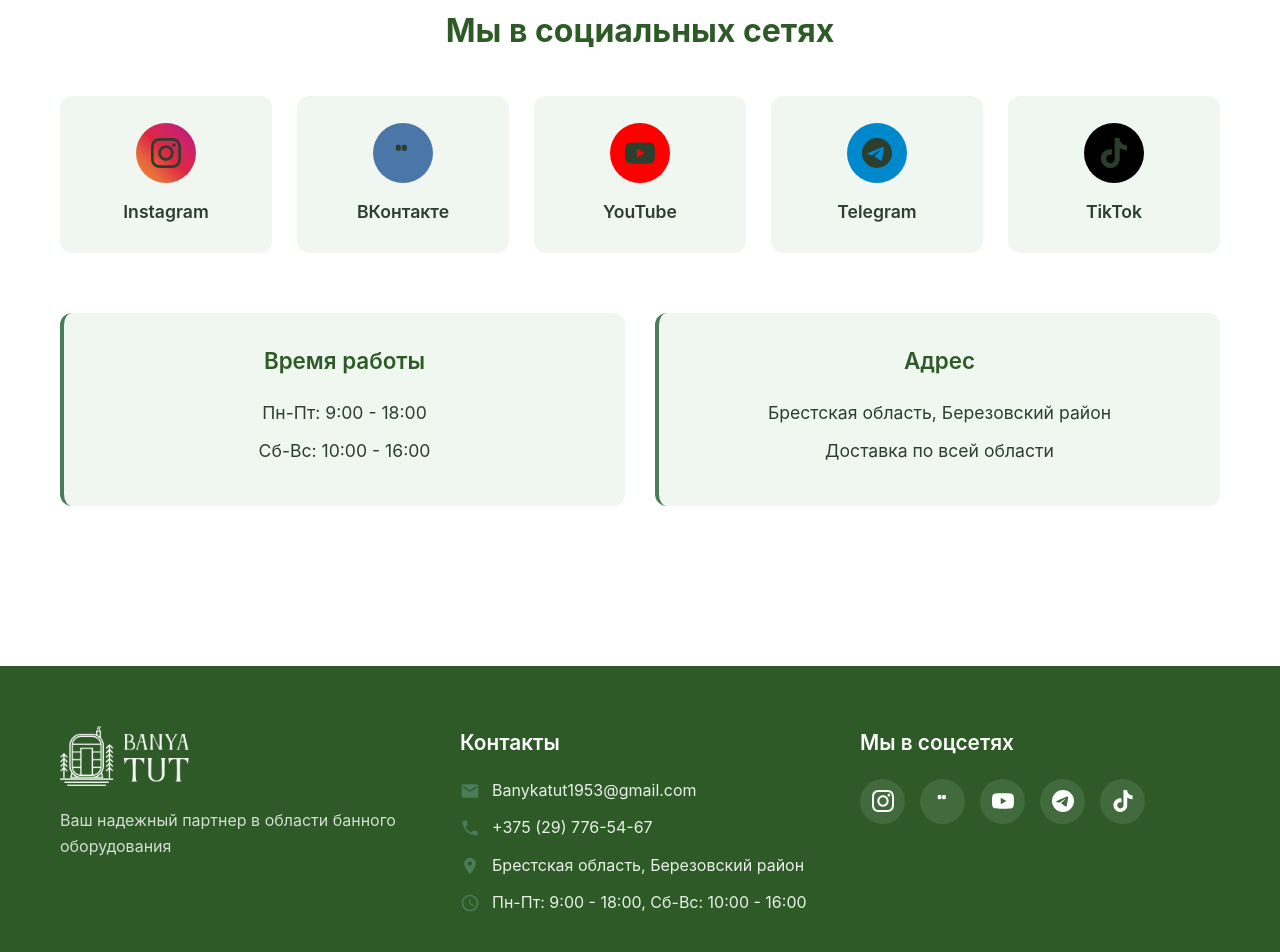
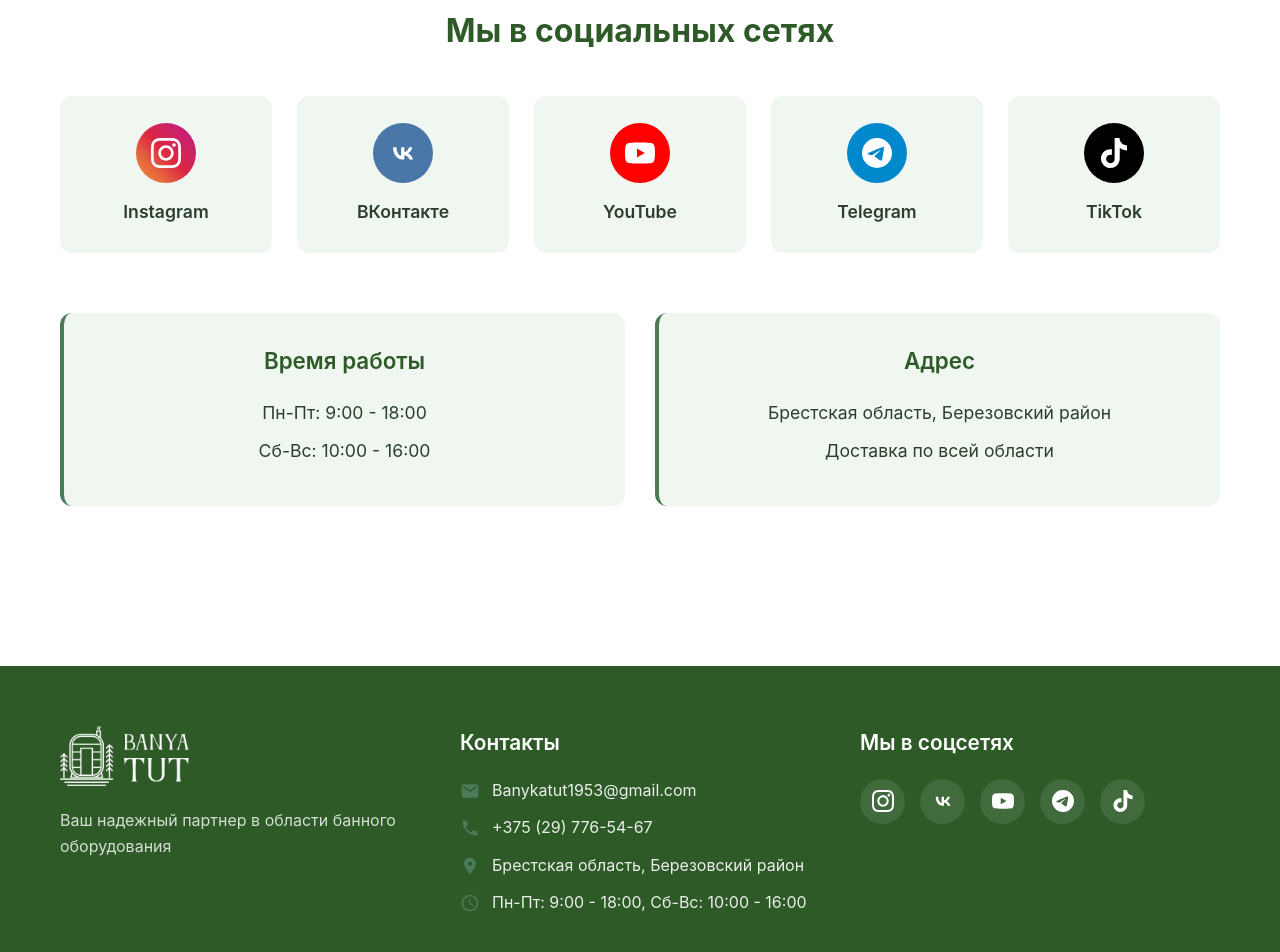
Before and after one commit to klimentsii/tikhon-bani, an Angular app: page /contacts in a window 1280 px wide. Shown: the part 540-1492 px from the top of the page. Built offline with nearby package versions, Linux system fonts and the light colour scheme.

Commit message:
feat: fixed logos of contacts and socials

```diff
--- a/src/app/components/footer/footer.html
+++ b/src/app/components/footer/footer.html
@@ -21,7 +21,7 @@
           <div class="contact-item">
             <svg viewBox="0 0 24 24" fill="currentColor">
               <path d="M20 4H4c-1.1 0-1.99.9-1.99 2L2 18c0 1.1.9 2 2 2h16c1.1 0 2-.9 2-2V6c0-1.1-.9-2-2-2zm0 4l-8 5-8-5V6l8 5 8-5v2z"/>
-            </svg>
+              </svg>
             <a href="mailto:Banykatut1953@gmail.com">Banykatut1953@gmail.com</a>
           </div>
 
@@ -58,8 +58,8 @@
             </a>
 
             <a href="https://vk.com/banya_tut" target="_blank" rel="noopener noreferrer" title="ВКонтакте">
-              <svg viewBox="0 0 24 24" fill="currentColor">
-                <path d="M15.07 8.93V6.6a1.2 1.2 0 0 0-1.2-1.2h-1.6a1.2 1.2 0 0 0-1.2 1.2v2.33a1.2 1.2 0 0 0 1.2 1.2h1.6a1.2 1.2 0 0 0 1.2-1.2zm-4.8 0V6.6a1.2 1.2 0 0 0-1.2-1.2H7.47a1.2 1.2 0 0 0-1.2 1.2v2.33a1.2 1.2 0 0 0 1.2 1.2h1.6a1.2 1.2 0 0 0 1.2-1.2z"/>
+              <svg viewBox="0 0 48 48" fill="currentColor">
+                <path d="M25.54 34.5801C14.6 34.5801 8.3601 27.0801 8.1001 14.6001H13.5801C13.7601 23.7601 17.8 27.6401 21 28.4401V14.6001H26.1602V22.5001C29.3202 22.1601 32.6398 18.5601 33.7598 14.6001H38.9199C38.0599 19.4801 34.4599 23.0801 31.8999 24.5601C34.4599 25.7601 38.5601 28.9001 40.1201 34.5801H34.4399C33.2199 30.7801 30.1802 27.8401 26.1602 27.4401V34.5801H25.54Z"/>
               </svg>
             </a>
 
--- a/src/app/pages/contacts/contacts.html
+++ b/src/app/pages/contacts/contacts.html
@@ -46,7 +46,7 @@
            rel="noopener noreferrer"
            class="social-card instagram">
           <div class="social-icon">
-            <svg viewBox="0 0 24 24" fill="currentColor">
+            <svg viewBox="0 0 24 24" fill="white">
               <path d="M12 2.163c3.204 0 3.584.012 4.85.07 3.252.148 4.771 1.691 4.919 4.919.058 1.265.069 1.645.069 4.849 0 3.205-.012 3.584-.069 4.849-.149 3.225-1.664 4.771-4.919 4.919-1.266.058-1.644.07-4.85.07-3.204 0-3.584-.012-4.849-.07-3.26-.149-4.771-1.699-4.919-4.92-.058-1.265-.07-1.644-.07-4.849 0-3.204.013-3.583.07-4.849.149-3.227 1.664-4.771 4.919-4.919 1.266-.057 1.645-.069 4.849-.069zm0-2.163c-3.259 0-3.667.014-4.947.072-4.358.2-6.78 2.618-6.98 6.98-.059 1.281-.073 1.689-.073 4.948 0 3.259.014 3.668.072 4.948.2 4.358 2.618 6.78 6.98 6.98 1.281.058 1.689.072 4.948.072 3.259 0 3.668-.014 4.948-.072 4.354-.2 6.782-2.618 6.979-6.98.059-1.28.073-1.689.073-4.948 0-3.259-.014-3.667-.072-4.947-.196-4.354-2.617-6.78-6.979-6.98-1.281-.059-1.69-.073-4.949-.073zm0 5.838c-3.403 0-6.162 2.759-6.162 6.162s2.759 6.163 6.162 6.163 6.162-2.759 6.162-6.163c0-3.403-2.759-6.162-6.162-6.162zm0 10.162c-2.209 0-4-1.79-4-4 0-2.209 1.791-4 4-4s4 1.791 4 4c0 2.21-1.791 4-4 4zm6.406-11.845c-.796 0-1.441.645-1.441 1.44s.645 1.44 1.441 1.44c.795 0 1.439-.645 1.439-1.44s-.644-1.44-1.439-1.44z"/>
             </svg>
           </div>
@@ -57,11 +57,11 @@
            target="_blank"
            rel="noopener noreferrer"
            class="social-card vk">
-          <div class="social-icon">
-            <svg viewBox="0 0 24 24" fill="currentColor">
-              <path d="M15.07 8.93V6.6a1.2 1.2 0 0 0-1.2-1.2h-1.6a1.2 1.2 0 0 0-1.2 1.2v2.33a1.2 1.2 0 0 0 1.2 1.2h1.6a1.2 1.2 0 0 0 1.2-1.2zm-4.8 0V6.6a1.2 1.2 0 0 0-1.2-1.2H7.47a1.2 1.2 0 0 0-1.2 1.2v2.33a1.2 1.2 0 0 0 1.2 1.2h1.6a1.2 1.2 0 0 0 1.2-1.2z"/>
-            </svg>
-          </div>
+                     <div class="social-icon">
+             <svg viewBox="0 0 48 48" fill="white">
+               <path d="M25.54 34.5801C14.6 34.5801 8.3601 27.0801 8.1001 14.6001H13.5801C13.7601 23.7601 17.8 27.6401 21 28.4401V14.6001H26.1602V22.5001C29.3202 22.1601 32.6398 18.5601 33.7598 14.6001H38.9199C38.0599 19.4801 34.4599 23.0801 31.8999 24.5601C34.4599 25.7601 38.5601 28.9001 40.1201 34.5801H34.4399C33.2199 30.7801 30.1802 27.8401 26.1602 27.4401V34.5801H25.54Z"/>
+             </svg>
+           </div>
           <span>ВКонтакте</span>
         </a>
 
@@ -70,7 +70,7 @@
            rel="noopener noreferrer"
            class="social-card youtube">
           <div class="social-icon">
-            <svg viewBox="0 0 24 24" fill="currentColor">
+            <svg viewBox="0 0 24 24" fill="white">
               <path d="M23.498 6.186a3.016 3.016 0 0 0-2.122-2.136C19.505 3.545 12 3.545 12 3.545s-7.505 0-9.377.505A3.017 3.017 0 0 0 .502 6.186C0 8.07 0 12 0 12s0 3.93.502 5.814a3.016 3.016 0 0 0 2.122 2.136c1.871.505 9.376.505 9.376.505s7.505 0 9.377-.505a3.015 3.015 0 0 0 2.122-2.136C24 15.93 24 12 24 12s0-3.93-.502-5.814zM9.545 15.568V8.432L15.818 12l-6.273 3.568z"/>
             </svg>
           </div>
@@ -82,7 +82,7 @@
            rel="noopener noreferrer"
            class="social-card telegram">
           <div class="social-icon">
-            <svg viewBox="0 0 24 24" fill="currentColor">
+            <svg viewBox="0 0 24 24" fill="white">
               <path d="M11.944 0A12 12 0 0 0 0 12a12 12 0 0 0 12 12 12 12 0 0 0 12-12A12 12 0 0 0 12 0a12 12 0 0 0-.056 0zm4.962 7.224c.1-.002.321.023.465.14a.506.506 0 0 1 .171.325c.016.093.036.306.02.472-.18 1.898-.962 6.502-1.36 8.627-.168.9-.499 1.201-.82 1.23-.696.065-1.225-.46-1.9-.902-1.056-.693-1.653-1.124-2.678-1.8-1.185-.78-.417-1.21.258-1.91.177-.184 3.247-2.977 3.307-3.23.007-.032.014-.15-.056-.212s-.174-.041-.249-.024c-.106.024-1.793 1.14-5.061 3.345-.48.33-.913.49-1.302.48-.428-.008-1.252-.241-1.865-.44-.752-.245-1.349-.374-1.297-.789.027-.216.325-.437.893-.663 3.498-1.524 5.83-2.529 6.998-3.014 3.332-1.386 4.025-1.627 4.476-1.635z"/>
             </svg>
           </div>
@@ -94,7 +94,7 @@
            rel="noopener noreferrer"
            class="social-card tiktok">
           <div class="social-icon">
-            <svg viewBox="0 0 24 24" fill="currentColor">
+            <svg viewBox="0 0 24 24" fill="white">
               <path d="M12.525.02c1.31-.02 2.61-.01 3.91-.02.08 1.53.63 3.09 1.75 4.17 1.12 1.11 2.7 1.62 4.24 1.79v4.03c-1.44-.05-2.89-.35-4.2-.97-.57-.26-1.1-.59-1.62-.93-.01 2.92.01 5.84-.02 8.75-.08 1.4-.54 2.79-1.35 3.94-1.31 1.92-3.58 3.17-5.91 3.21-1.43.08-2.86-.31-4.08-1.03-2.02-1.19-3.44-3.37-3.65-5.71-.02-.5-.03-1-.01-1.49.18-1.9 1.12-3.72 2.58-4.96 1.66-1.44 3.98-2.13 6.15-1.72.02 1.48-.04 2.96-.04 4.44-.99-.32-2.15-.23-3.02.37-.63.41-1.11 1.04-1.36 1.75-.21.51-.15 1.07-.14 1.61.24 1.64 1.82 3.02 3.5 2.87 1.12-.01 2.19-.66 2.77-1.61.19-.33.4-.67.41-1.06.1-1.79.06-3.57.07-5.36.01-4.03-.01-8.05.02-12.07z"/>
             </svg>
           </div>
```
